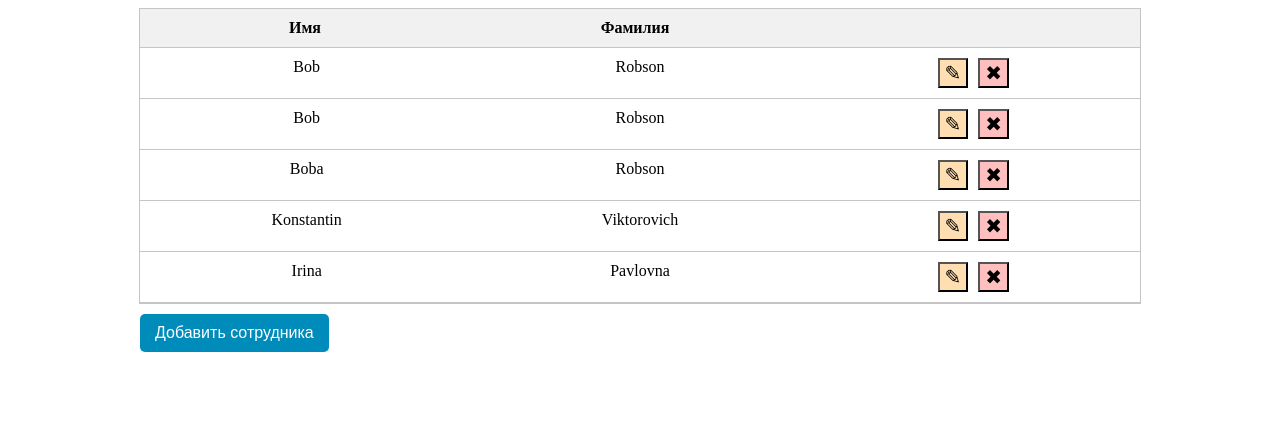
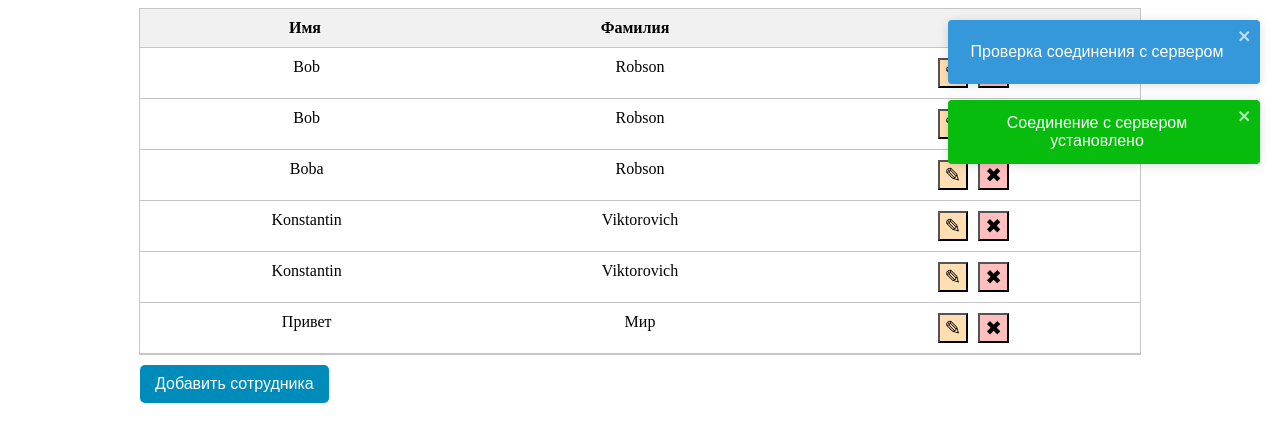
Before and after one commit to Gry-konstantin/Persons_components, a React (Create React App) app: page / in a window 1280 px wide. Shown: the top 442 px of the page. Built offline with nearby package versions, Linux system fonts and the light colour scheme; data requests are answered from the project's data file.

Commit message:
Correction of remarks

```diff
--- a/package.json
+++ b/package.json
@@ -15,9 +15,9 @@
     "react": "^17.0.2",
     "react-app-polyfill": "^2.0.0",
     "react-dom": "^17.0.2",
-    "react-notifications": "^1.7.2",
     "react-portal": "^4.2.1",
     "react-scripts": "4.0.3",
+    "react-toastify": "^7.0.4",
     "typescript": "^4.3.5",
     "web-vitals": "^1.1.2"
   },
--- a/public/index.html
+++ b/public/index.html
@@ -2,19 +2,23 @@
 <html lang="en">
   <head>
     <meta charset="utf-8" />
-    <link rel="icon" href="%PUBLIC_URL%/favicon.ico" />
+    <!-- <link rel="icon" href="%PUBLIC_URL%/favicon.ico" /> -->
     <meta name="viewport" content="width=device-width, initial-scale=1" />
     <meta name="theme-color" content="#000000" />
     <meta
       name="description"
       content="Web site created using create-react-app"
     />
-    <link rel="apple-touch-icon" href="%PUBLIC_URL%/logo192.png" />
+    <!-- <link rel="apple-touch-icon" href="%PUBLIC_URL%/logo192.png" /> -->
     <!--
       manifest.json provides metadata used when your web app is installed on a
       user's mobile device or desktop. See https://developers.google.com/web/fundamentals/web-app-manifest/
     -->
-    <link rel="manifest" href="%PUBLIC_URL%/manifest.json" />
+
+
+    <!-- <link rel="manifest" href="%PUBLIC_URL%/manifest.json" /> -->
+
+
     <!--
       Notice the use of %PUBLIC_URL% in the tags above.
       It will be replaced with the URL of the `public` folder during the build.
--- a/src/App.css
+++ b/src/App.css
@@ -21,3 +21,6 @@
 .btn-addPerson{
   margin-top: 10px;
 }
+.btn:disabled {
+  opacity: 0.5;
+}
--- a/src/App.tsx
+++ b/src/App.tsx
@@ -1,14 +1,12 @@
 import React, {useEffect, useState} from 'react';
-import api from './api/persons';
+import api from './api';
 import {ChangePersonModule} from './components/ChangePersonModule';
 import './App.css';
 import {TableRow} from './components/TableRow';
 import {TableCell} from './components/TableCell';
 import {PersonsTable} from './components/Table';
-import 'react-notifications/lib/notifications.css';
-import 'react-app-polyfill/ie11';
-//@ts-ignore
-import {NotificationContainer, NotificationManager} from 'react-notifications';
+import { ToastContainer, toast } from 'react-toastify';
+import 'react-toastify/dist/ReactToastify.css';
 
 export interface IPerson  {
   id:number;
@@ -20,10 +18,21 @@ const App:React.FC = () =>   {
   const [persons, setPersons] = useState<IPerson[]>([])
   const [isOpenAddModal, setIsOpenAddModal] = useState<boolean>(false)
   const [currentEditPersonIndex, setCurrentEditPersonIndex] = useState<number>(-1)
-  //Retrieve persons
-  const retrieveContacts = async () => {
-    const response = await api.get('/persons');
-    return response.data;
+  const [isDisabledAddButton, SetIsDisabledAddButton] = useState<boolean>(true)
+  const renderNotification = (status:number) =>{
+    switch (status) {
+      case 200:
+      case 201:
+        toast.success('Успешное действие');
+        break
+      case 400:
+      case 401:
+        toast.error('Неверный запрос');
+        break
+      case 500:
+        toast.error('Cерверная ошибка');
+        break
+    }
   }
   const getChangePersonModuleTitle = ()=>{
     if (isOpenAddModal || currentEditPersonIndex !== -1){
@@ -35,25 +44,12 @@ const App:React.FC = () =>   {
       return ''
     }
   }
-  const renderNotification = (status:number) =>{
-    switch (status) {
-      case 200:
-      case 201:
-        NotificationManager.success('Success message', 'Успешно');
-        break
-      case 400:
-      case 401:
-        NotificationManager.error('Success message', 'Неверный запрос');
-        break
-      case 500:
-        NotificationManager.error('Error message', 'Cерверная ошибка');
-        break
-    }
-  }
   const changePerson = async (person:IPerson) =>{
     const personsCopy = [...persons]
     if(person.id === -1) {
-      person.id = (new Date).getTime()
+      //Добавил переменную для id
+      const currentId = (new Date()).getTime();
+      person.id = currentId;
       const response = await api.post('/persons', person)
       renderNotification(response.status)
       personsCopy.push(person)
@@ -82,6 +78,30 @@ const App:React.FC = () =>   {
   }
   useEffect(()=>{
     const getAllPersons = async () => {
+
+      const retrieveContacts = async () => {
+        //Обработка запроса
+        toast.info('Проверка соединения с сервером');
+
+        const response = await api.get('/persons')
+
+        .then(response => {
+          SetIsDisabledAddButton(false)
+          toast.success('Соединение с сервером установлено');
+           return response.data
+        })
+        .catch(err => {
+          if (err.response) {
+            renderNotification(err.response)
+          } else if (err.request) {
+            toast.error('Отсутствует соединение с сервером');
+          } else {
+            toast.error('Другая ошибка');
+          }
+        })
+        return response;
+      }
+
       const allPersons = await retrieveContacts();
       if (allPersons) setPersons(allPersons)
     }
@@ -103,20 +123,24 @@ const App:React.FC = () =>   {
         )}
       </PersonsTable>
       <ChangePersonModule isOpen={isOpenAddModal || currentEditPersonIndex !== -1}
-      title={getChangePersonModuleTitle()}
-      onSubmit ={changePerson}
-      handleCloseButton={handleChangePersonsModalCloseButton}
-       currentPerson = {persons[currentEditPersonIndex]}/>
+        title={getChangePersonModuleTitle()}
+        onSubmit ={changePerson}
+        handleCloseButton={handleChangePersonsModalCloseButton}
+        currentPerson = {persons[currentEditPersonIndex]}
+       />
       <div className = 'container'>
         <button
           type = 'button'
           className = 'btn btn-addPerson'
           onClick = {() => setIsOpenAddModal(true)}
+          disabled = {isDisabledAddButton}
         >
           Добавить сотрудника
         </button>
       </div>
-      <NotificationContainer/>
+      <ToastContainer
+        autoClose={3000}
+        />
     </div>
   );
 }
--- a/src/components/ChangePersonModule/index.tsx
+++ b/src/components/ChangePersonModule/index.tsx
@@ -4,38 +4,42 @@ import { ModalTemplate } from '../ModalTemplate';
 import {IPerson} from '../../App'
 import './index.css'
 
-interface ModalTemplateProps  {
+interface IModalTemplateProps  {
   isOpen: boolean;
   title: string;
   onSubmit: (person:IPerson) => void
   currentPerson?: IPerson
   handleCloseButton: () => void
 };
-export const ChangePersonModule: React.FC<ModalTemplateProps> = ({isOpen, title, onSubmit, currentPerson, handleCloseButton}) => {
-    const [firstNameValue, setFirstNameValue] = useState<string>(currentPerson ? currentPerson.firstName : "")
-    const [lastNameValue, setLastNameValue] = useState<string>(currentPerson ? currentPerson.lastName : "")
+export const ChangePersonModule: React.FC<IModalTemplateProps> = ({isOpen, title, onSubmit, currentPerson, handleCloseButton}) => {
+    const [firstNameValue, setFirstNameValue] = useState<string>(currentPerson ? currentPerson.firstName : '')
+    const [lastNameValue, setLastNameValue] = useState<string>(currentPerson ? currentPerson.lastName : '')
+    //Добавил валидацию полей input (19,20,25,26)
     const handleFirstNameField = (event:React.ChangeEvent<HTMLInputElement>) => {
+        event.target.value = event.target.value[0].toUpperCase() + event.target.value.slice(1);
+        event.target.value = event.target.value.replace(/[^a-zA-ZА-Яа-яЁё]/gi, '')
         setFirstNameValue(event.target.value)
     }
 
     const handleLastNameField = (event: React.ChangeEvent<HTMLInputElement>) => {
+        event.target.value = event.target.value[0].toUpperCase() + event.target.value.slice(1);
+        event.target.value = event.target.value.replace(/[^a-zA-ZА-Яа-яЁё]/gi, '')
         setLastNameValue(event.target.value)
     }
 
     const handleSubmitButton = () => {
         if(currentPerson) onSubmit({...currentPerson, firstName: firstNameValue, lastName: lastNameValue})
-        else onSubmit({id: -1, firstName: firstNameValue, lastName: lastNameValue})
+        else {
+            onSubmit({id: -1, firstName: firstNameValue, lastName: lastNameValue})
+            // Очистка предыдущих значений добавленного сотрудника
+            setFirstNameValue('')
+            setLastNameValue('')
+        }
     }
     useEffect(() => {
-            setFirstNameValue(currentPerson ? currentPerson.firstName : "")
-            setLastNameValue(currentPerson ? currentPerson.lastName : "")
+            setFirstNameValue(currentPerson ? currentPerson.firstName : '')
+            setLastNameValue(currentPerson ? currentPerson.lastName : '')
     }, [currentPerson])
-    // const isDisabledSubmitButton = () => {
-    //     if(firstNameValue && lastNameValue){
-    //         return false
-    //     }
-    //     return true
-    // }
     const isDisabledSubmitButton = () => {
         if((currentPerson && currentPerson.firstName === firstNameValue)&&(currentPerson && currentPerson.lastName === lastNameValue)){
             return true
@@ -48,11 +52,11 @@ export const ChangePersonModule: React.FC<ModalTemplateProps> = ({isOpen, title,
 
     return(
         <ModalTemplate isDisabledSubmitButton = {isDisabledSubmitButton()}isOpen={isOpen} title={title} handleCloseButton={handleCloseButton} handleSubmitButton={handleSubmitButton}>
-            <div className="modal__title_content">{title}</div>
+            <div className='modal__title_content'>{title}</div>
             <div className='modal__content'>
-                <div className = "modal__title_inputs">
-                    <input onChange={handleFirstNameField} value={firstNameValue}/>
-                    <input onChange={handleLastNameField} value={lastNameValue}/>
+                <div className = 'modal__title_inputs'>
+                    <input onChange={handleFirstNameField} value={firstNameValue} minLength = {3} maxLength = {12}/>
+                    <input onChange={handleLastNameField} value={lastNameValue} minLength = {3} maxLength = {16}/>
                 </div>
             </div>
         </ModalTemplate>
--- a/src/components/ModalTemplate/index.css
+++ b/src/components/ModalTemplate/index.css
@@ -25,6 +25,3 @@
     display: flex;
     justify-content: space-between;
   }
-  .modal__buttons button.btn_submit:disabled {
-    opacity: 0.5;
-  }
--- a/src/index.tsx
+++ b/src/index.tsx
@@ -1,3 +1,6 @@
+import 'react-app-polyfill/ie11';
+import 'react-app-polyfill/stable';
+
 import React from 'react';
 import ReactDOM from 'react-dom';
 import App from './App';
--- a/src/mok/db.json
+++ b/src/mok/db.json
@@ -16,14 +16,19 @@
       "lastName": "Robson"
     },
     {
-      "id": 1626021520868,
+      "id": 1626246223990,
       "firstName": "Konstantin",
       "lastName": "Viktorovich"
     },
     {
-      "id": 1626026590622,
-      "firstName": "Irina",
-      "lastName": "Pavlovna"
+      "id": 1626246244902,
+      "firstName": "Konstantin",
+      "lastName": "Viktorovich"
+    },
+    {
+      "id": 1626515479822,
+      "firstName": "Привет",
+      "lastName": "Мир"
     }
   ]
 }
```
Also changed, not shown: src/api/index.tsx (renamed from src/api/persons.tsx), 1 other file (tests, documents, lock files or other folders).
